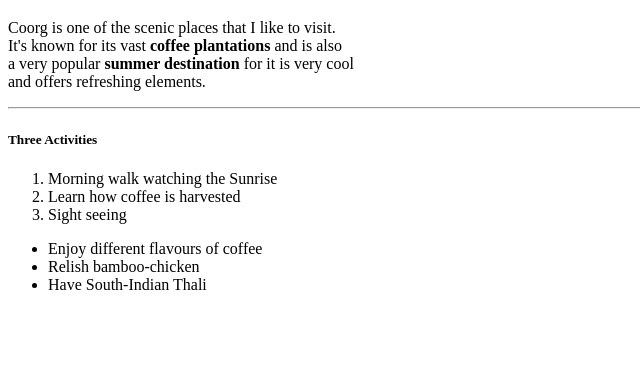
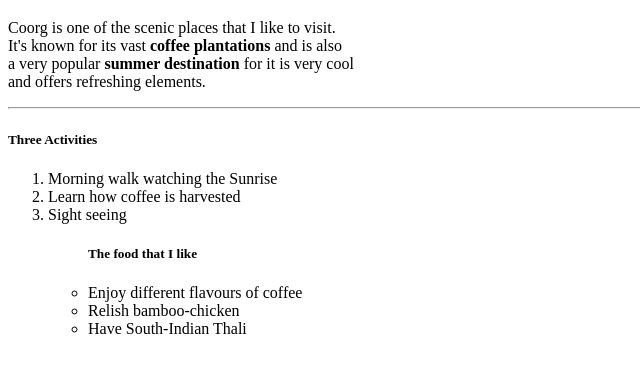
Before and after one commit to 44-563-WebApps-F23/44563-webapps-f23-assignment3-naveenkumar-s563104, a plain HTML site: page index.html in a window 1280 px wide. Shown: the part 86-458 px from the top of the page, without its empty margins (0-640 px from the left). Drawn offline with Linux system fonts and the light colour scheme.

Commit message:
Update index.html

```diff
--- a/index.html
+++ b/index.html
@@ -1,4 +1,5 @@
 <html>
+<!DOCTYPE html>
 <head>
 <title>NAVEEN KUMAR KOTTIDI</title>
 </head>
@@ -17,13 +18,12 @@
         <li>Morning walk watching the Sunrise</li>
         <li>Learn how coffee is harvested</li>
         <li>Sight seeing</li>
+        <ul>
+            <h5>The food that I like</h5>
+            <li>Enjoy different flavours of coffee</li>
+            <li>Relish bamboo-chicken</li>
+            <li>Have South-Indian Thali</li>
+        </ul>
     </ol>
-    <ul>
-        <li>Enjoy different flavours of coffee</li>
-        <li>Relish bamboo-chicken</li>
-        <li>Have South-Indian Thali</li>
-    </ul>
-
-
-</body>
+  </body>
 </html>
```
